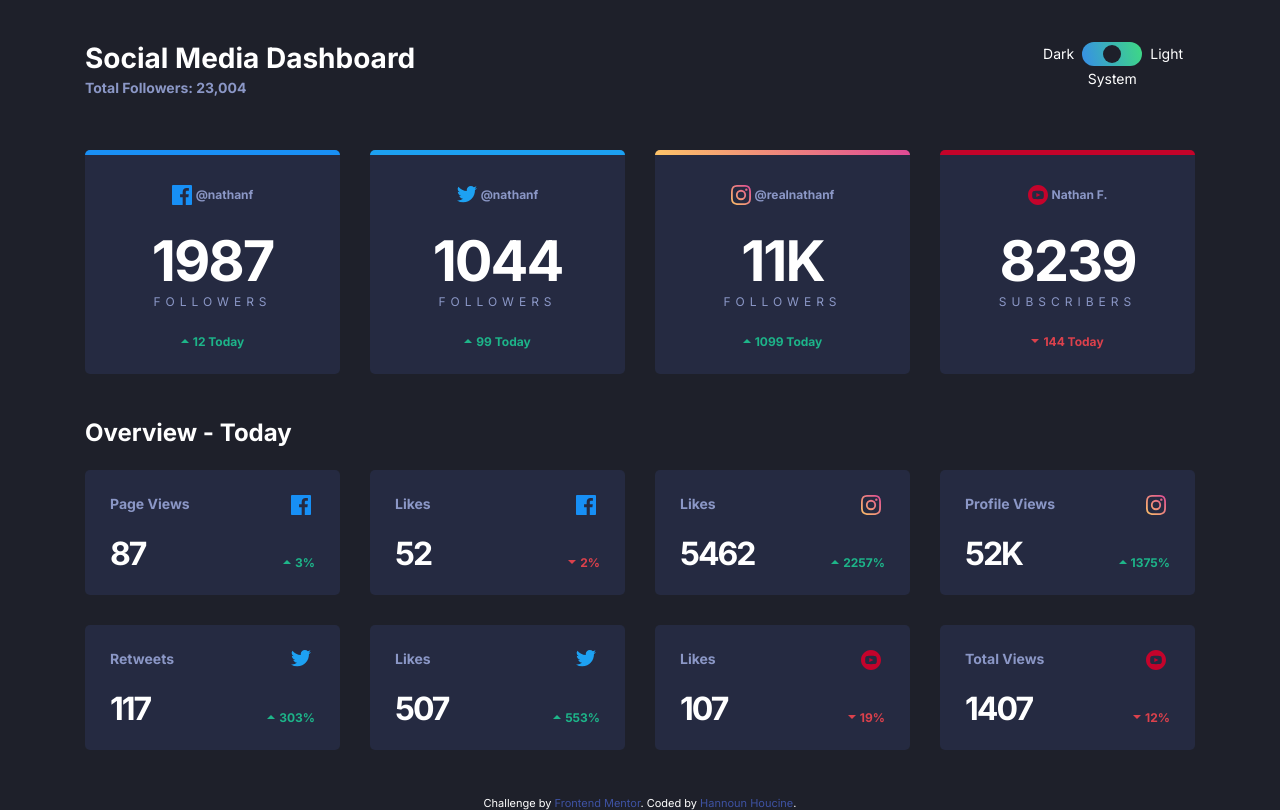
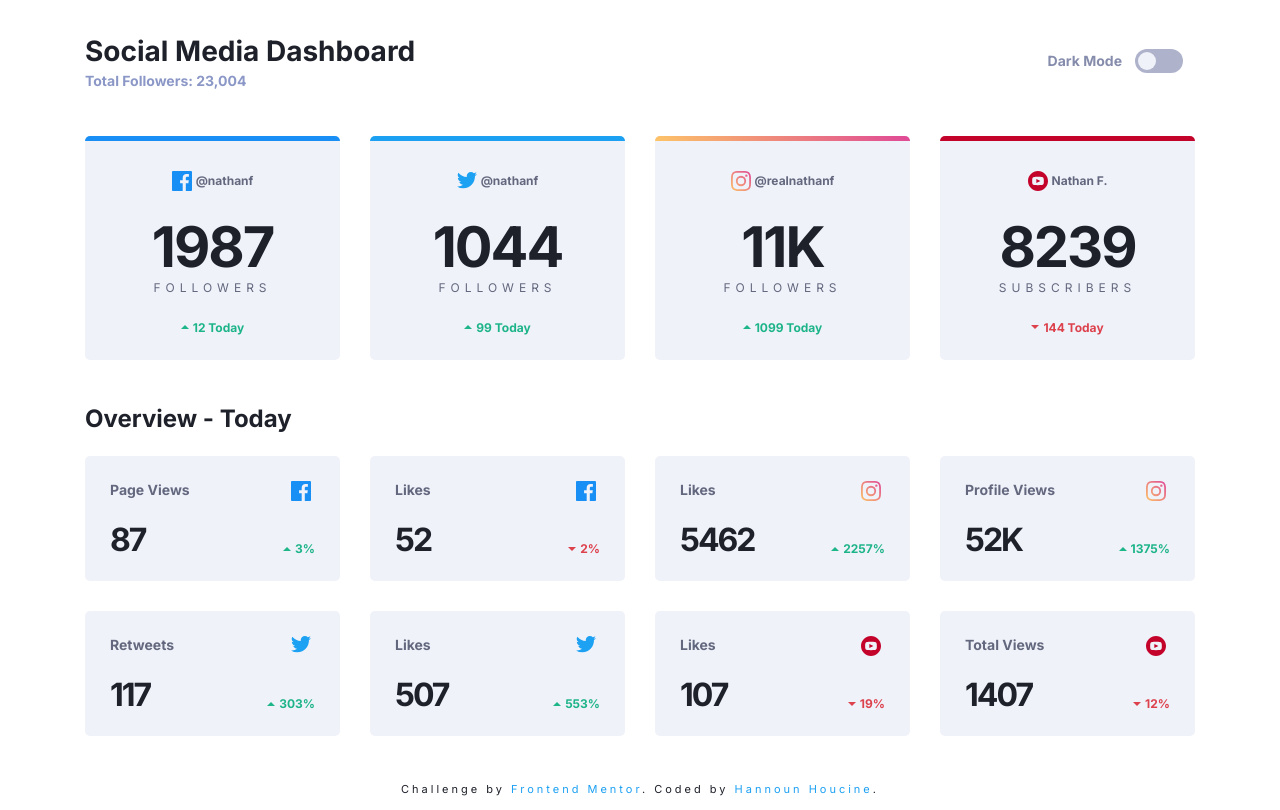
Before and after one commit to HnHoussi/social-media-dashboard, a website: page index.html in a window 1280 px wide. Drawn offline with Linux system fonts and the light colour scheme.

Commit message:
adding the dark/light colors

```diff
--- a/app/css/scss/components/card.scss
+++ b/app/css/scss/components/card.scss
@@ -17,7 +17,7 @@
 .card {
     position: relative;
     overflow: hidden;
-    background: var(--dark-card);
+    background: var(--card-bg);
     color: var(--dark-text1);
     padding: rem(25);
     text-align: center;
@@ -26,7 +26,7 @@
     cursor :pointer;
 
     &:hover {
-        background: var(--card-hover-dark);
+        background: var(--card-hover);
       }
 
     &--facebook {
@@ -71,6 +71,7 @@
     &__subtitle {
         font-size: rem(14);
         font-weight: 700;
+        color: var(--text-color2);
     }
 
     &__icon {
@@ -92,6 +93,7 @@
     &__username {
         font-size: rem(12);
         font-weight: 700;
+        color: var(--text-color2);
     }
 
     &__followers {
@@ -99,7 +101,7 @@
     }
 
     &__count {
-        color: var(--dark-text2);
+        color: var(--text-color);
         font-weight: 700;
         letter-spacing: rem(-2);
         line-height: 1;
@@ -115,7 +117,7 @@
     }
 
     &__label {
-        color: var(--dark-text1);
+        color: var(--text-color2);
         font-size: rem(12);
         text-transform: uppercase;
         letter-spacing: rem(5);
--- a/app/css/scss/components/toggle.scss
+++ b/app/css/scss/components/toggle.scss
@@ -2,36 +2,23 @@
 
 .toggle {
     display: grid;
-    grid-template-columns: 1fr rem(60) 1fr;
-    grid-template-rows: repeat(2, 1fr);
-    gap: rem(4) rem(8);
+    grid-template-columns: 1fr rem(48);
     border: none;
     margin: 0;
 
     label {
         font-size: rem(14);
-        align-self: center;
-        &[for='dark']{
-            grid-column: 1 / 2;
-            justify-self: end;
-        }
-        &[for='system']{
-            grid-column: 1 / 4;
-            grid-row: 2 / 3;
-            justify-self: center;
-            align-self: start;
-        }
-        &[for='light']{
-            grid-column: 3 / 4;
+        font-weight: 700;
+        color: var(--toggle);
 
-        }
-
+        &[for='dark'] {
+            line-height: rem(24);
+            margin-right: rem(13);
+          }
     }
 
     &__wrapper {
         position: relative;
-        grid-column: 2 / 3;
-        grid-row: 1 / 2;
         height: rem(24);
     }
 
@@ -53,11 +40,7 @@
         position: absolute;
         top: 0;
         border-radius: rem(12);
-        background: linear-gradient(
-            255deg,
-            var(--toggle-bg-end) 0%,
-            var(--toggle-bg-start) 98.02%
-        );
+        background: var(--toggle-bg);;
         pointer-events: none;
     }
 
@@ -69,7 +52,7 @@
         width: rem(18);
         height: rem(18);
         border-radius: 50%;
-        background-color: var(--dark-bg);
+        background-color: var(--toggle-button);
         transition: all 150ms ease-in-out;
     }
 
--- a/app/css/scss/globals/boilerplate.scss
+++ b/app/css/scss/globals/boilerplate.scss
@@ -11,6 +11,15 @@ body {
     margin: 0;
     padding: 0;
     font-family: var(--font-inter);
-    color: var(--dark-text2);
-    background: var(--dark-bg);
+    color: var(--text-color);
+    background: var(--background);
 }
+
+.visualy-hidden {
+    position: absolute;
+    left: -10000px;
+    top: auto;
+    width: 1px;
+    height: 1px;
+    overflow: hidden;
+}
--- a/app/css/scss/globals/colors.scss
+++ b/app/css/scss/globals/colors.scss
@@ -7,12 +7,15 @@
     --instagram-middle : hsl(5, 77%, 71%);
     --instagram-end : hsl(329, 70%, 58%);
     --youtube: hsl(348, 97%, 39%);
+    --toggle-bg-light: hsl(230, 22%, 74%);
     --toggle-bg-start : hsl(210, 78%, 56%);
     --toggle-bg-middle : hsl(5, 77%, 71%);
     --toggle-bg-end : hsl(146, 68%, 55%);
+    --toggle-light: hsl(230, 19%, 60%);
+    --toggle-button-light: hsl(228, 46%, 96%);
     --toggle : hsl(230, 22%, 74%);
     --dark-bg : hsl(230, 17%, 14%);
-    --card-hover-dark : hsl(228, 25%, 27%)
+    --card-hover-dark : hsl(228, 25%, 27%);
     --dark-top-bg : hsl(232, 19%, 15%);
     --dark-card : hsl(228, 28%, 20%);
     --dark-text1 : hsl(228, 34%, 66%);
@@ -20,6 +23,57 @@
     --light-bg : hsl(0, 0%, 100%);
     --light-top-bg : hsl(225, 100%, 98%);
     --light-card : hsl(227, 47%, 96%);
+    --light-card-hover: hsl(228, 33%, 91%);
     --light-text1 : hsl(228, 12%, 44%);
     --light-text2 : hsl(230, 17%, 14%);
+    --background : var(var(--light-bg));
+    --text-color: var(--light-text2);
+    --text-color2: var(--light-text1);
+    --card-bg: var(--light-card);
+    --card-hover: var(--light-card-hover);
+    --toggle: var(--toggle-light);
+    --toggle-bg: var(--toggle-bg-light);
+    --toggle-button: var(--toggle-button-light);
 }
+
+@media (prefers-color-scheme: dark) {
+    :root {
+      --background: var(--dark-bg);
+      --text-color: var(--dark-text2);
+      --text-color2: var(--dark-text1);
+      --card-bg: var(--dark-card);
+      --card-hover: var(--card-hover-dark);
+      --toggle: var(--light-bg);
+      --toggle-bg: linear-gradient(
+        225deg,
+        var(--toggle-bg-end) 0%,
+        var(--toggle-bg-start) 98.02%
+      );
+      --toggle-button: var(--dark-bg);
+    }
+  }
+  body.light {
+    --background: var(--light-bg);
+    --text-color: var(--light-text2);
+    --text-color2: var(--light-text1);
+    --card-bg: var(--light-card);
+    --card-hover: var(--light-card-hover);
+    --toggle: var(--toggle-light);
+    --toggle-bg: var(--toggle-bg-light);
+    --toggle-button: var(--toggle-button-light);
+  }
+
+  body.dark {
+    --background: var(--dark-bg);
+    --text-color: var(--dark-text2);
+    --text-color2: var(--dark-text1);
+    --card-bg: var(--dark-card);
+    --card-hover: var(--card-hover-dark);
+    --toggle: var(--light-bg);
+    --toggle-bg: linear-gradient(
+      225deg,
+      var(--toggle-bg-end) 0%,
+      var(--toggle-bg-start) 98.02%
+    );
+    --toggle-button: var(--dark-bg);
+  }
--- a/index.html
+++ b/index.html
@@ -22,14 +22,14 @@
     <link rel="stylesheet" href="/distribution/styles.css" />
     <script defer src="/distribution/script.js"></script>
 
-    <!-- Feel free to remove these styles or customise in your own stylesheet 👍 -->
     <style>
       .attribution {
         font-size: 11px;
         text-align: center;
+        letter-spacing: 3px;
       }
       .attribution a {
-        color: hsl(228, 45%, 44%);
+        color: hsl(203, 89%, 53%);
       }
     </style>
   </head>
@@ -45,16 +45,16 @@
         aria-label="theme toggle"
         role="radiogroup"
       >
+        <label for="dark"
+          >Dark Mode <span class="visualy-hidden">On</span></label
+        >
         <div class="toggle__wrapper">
           <input type="radio" name="theme" id="dark" />
-          <input type="radio" name="theme" id="system" checked />
           <input type="radio" name="theme" id="light" />
           <span aria-hidden="true" class="toggle__background"></span>
           <span aria-hidden="true" class="toggle__button"></span>
         </div>
-        <label for="dark">Dark</label>
-        <label for="system">System</label>
-        <label for="light">Light</label>
+        <label for="light" class="visualy-hidden">Dark Mode Off</label>
       </fieldset>
     </header>
     <main>
```
Also changed, not shown: distribution/styles.css, 1 other file.
